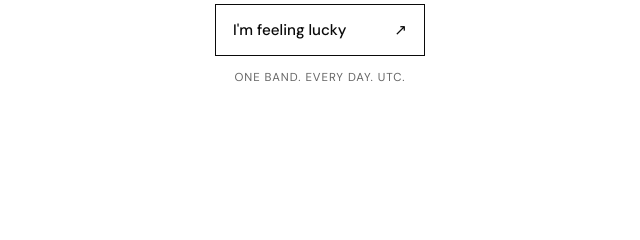
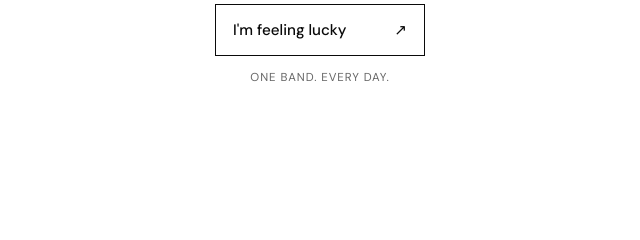
Before and after one commit to funkchi/repo, a plain HTML site: page index.html in a window 1280 px wide. Shown: the part 399-639 px from the top of the page, 320-960 px from the left. Drawn offline with Linux system fonts and the light colour scheme.

Commit message:
Simplify daily tagline

```diff
--- a/index.html
+++ b/index.html
@@ -41,7 +41,7 @@
           <span>I'm feeling lucky</span>
           <span aria-hidden="true">↗</span>
         </button>
-        <p id="status" aria-live="polite">One band. Every day. UTC.</p>
+        <p id="status" aria-live="polite">One band. Every day.</p>
       </div>
     </main>
 
```
